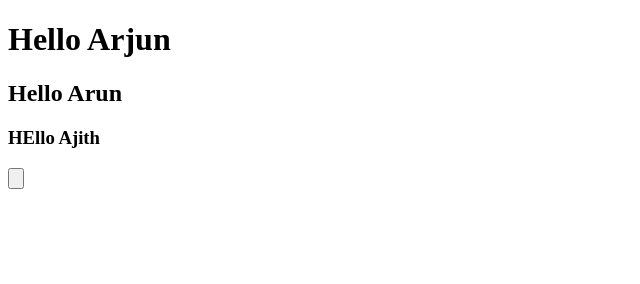
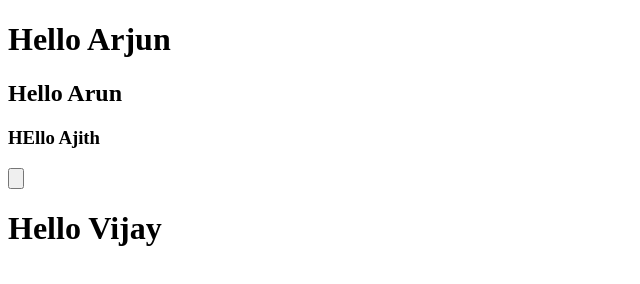
Before and after one commit to Arjun-clone/HTML-Team-Test1, a plain HTML site: page index.html in a window 1280 px wide. Shown: the whole page, without its empty margins (0-640 px from the left). Drawn offline with Linux system fonts and the light colour scheme.

Commit message:
added vijay name

```diff
--- a/index.html
+++ b/index.html
@@ -10,6 +10,7 @@
     <h2>Hello Arun</h2>
     <h3>HEllo Ajith</h3>
     <input type="button">
+    <h1>Hello Vijay</h1>
 
 </body>
 </html>
```
